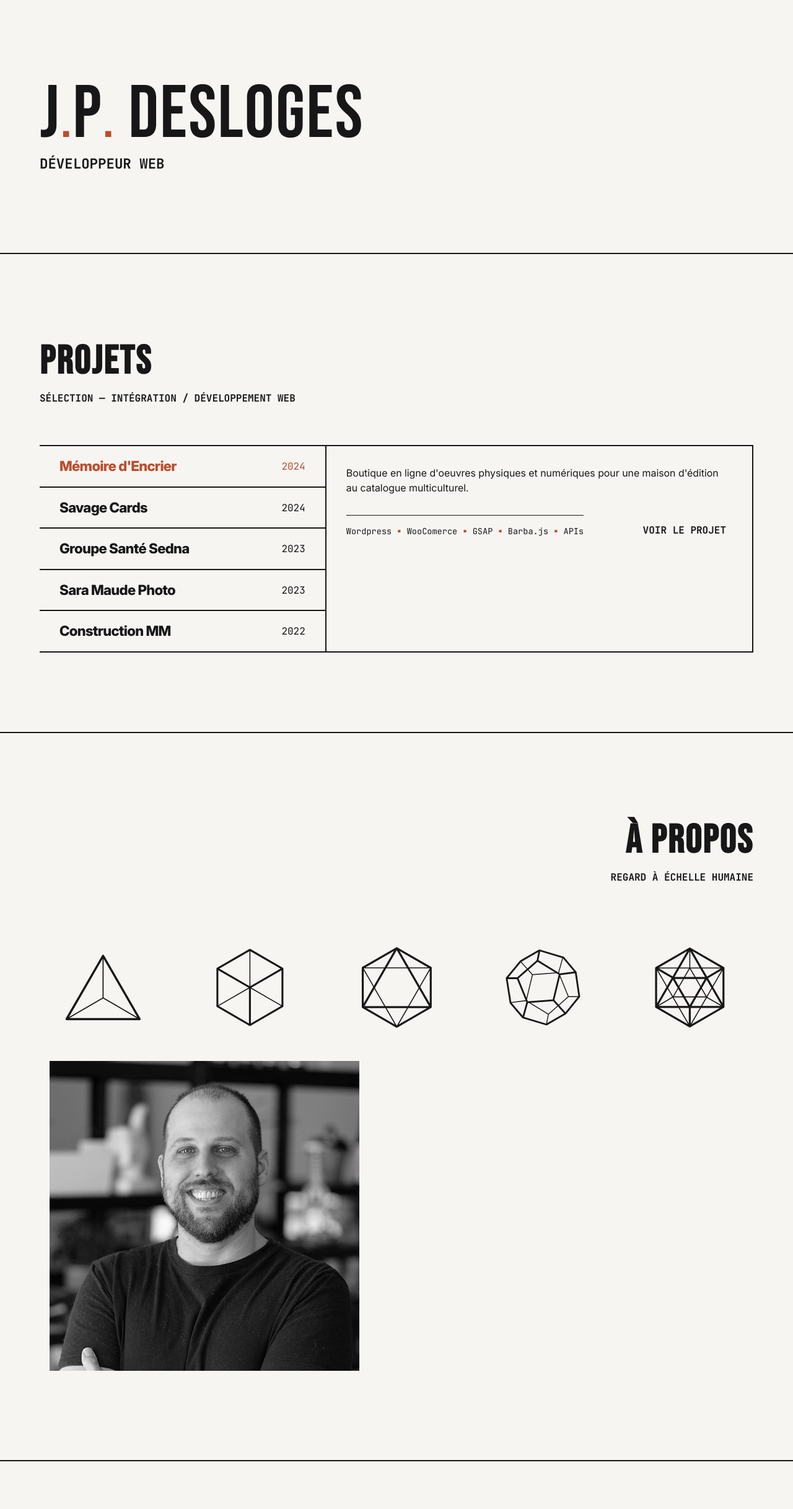
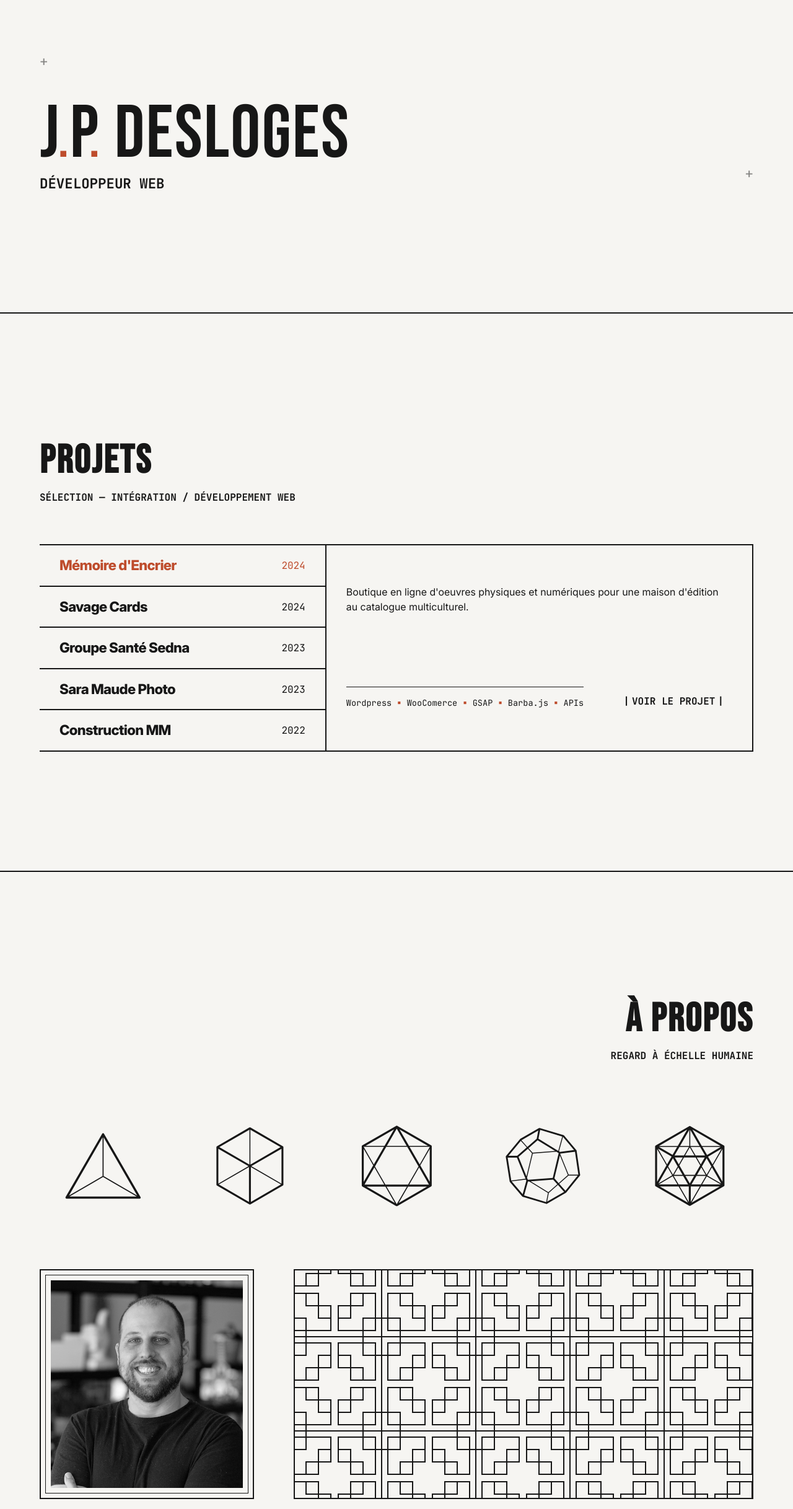
Before and after one commit to jp-desl/portfolio, a website built with Vite: page index.html in a window 1280 px wide. Shown: the part 125-2560 px from the top of the page at 62% size. Built offline with nearby package versions, Linux system fonts and the light colour scheme.

Commit message:
Overall responsive

```diff
--- a/index.html
+++ b/index.html
@@ -13,11 +13,14 @@
       <!-- Hero -->
       <section class="o-section c-hero">
         <div class="o-container">
+          <span class="c-mark c-mark--tl">+</span>
 
           <div class="c-hero__title">
           </div>
           <div class="c-hero__subtitle">Développeur web</div>
+          <span class="c-mark c-mark--br">+</span>
         </div>
+
       </section>
 
       <!-- Projects -->
@@ -179,8 +182,22 @@
             <div class="c-about__grid-item c-icon__container --icosa"></div>
 
           </div>
-          <div class="c-about__grid-item">
-            <img src="./src/assets/img/jpd-portrait_500x.png" alt="Portrait JP Desloges">
+          <div class="c-about__display">
+            <div class="o-media__container">
+              <img src="./src/assets/img/jpd-portrait_500x.png" alt="Portrait JP Desloges">
+            </div>
+
+            <div class="c-about__faq">
+              <div class="c-card">
+                <div class="c-card__face c-card__face--front">
+                </div>
+                <div class="c-card__face c-card__face--back">
+                    <h4 class="c-card__fact-key"></h4>
+                    <div class="c-card__fact-value"></div>
+                </div>
+              </div>
+            </div>
+
           </div>
 
 
@@ -190,12 +207,18 @@
 
       <section class="o-section c-contact">
         <div class="o-container">
-          <header class="o-section__header">
+          <header class="o-section__header --centered">
             <h2 class="o-section__title">Contact</h2>
             <p class="o-section__subtitle">
-              Pour commencer + continuer la discussion
+              Pour continuer la discussion
             </p>
           </header>
+
+          <div class="c-contact__links">
+            <a class="c-cta" href="www.linkedin.com/in/jean-philippe-desloges-2a7b8b23">LinkedIn</a>
+            <a class="c-cta" href="mailto:jp.desloges@gmail.com">Courriel</a>
+            <a class="c-cta" href="https://github.com/jp-desl">Github</a>
+          </div>
         </div>
       </section>
 
--- /dev/null
+++ b/src/css/components/contact.css
@@ -0,0 +1,32 @@
+
+.o-section.c-contact {
+  padding-bottom: var(--space-6);
+}
+
+.c-contact__links {
+  display: flex;
+  gap: var(--space-4);
+  justify-content: center;
+}
+
+.c-contact__links .c-cta {
+  font-size: var(--fs-lg);
+  white-space: nowrap;
+}
+
+@media screen and (max-width: 767px) {
+
+  .o-section.c-contact {
+    padding-left: var(--space-4);
+    padding-right: var(--space-4);
+  }
+
+  .c-contact__links {
+    gap: var(--space-3);
+  }
+  .c-contact__links .c-cta {
+    font-size: calc(var(--fs-lg) * 0.75)
+
+  }
+
+}
--- a/src/css/components/cta.css
+++ b/src/css/components/cta.css
@@ -11,9 +11,26 @@
   margin-top: var(--space-2);
   width: fit-content;
   border-right: 2px solid transparent;
+  transition: var(--trans-main);
 
 }
 
+.c-cta::before,
+.c-cta::after {
+  content: '|';
+  display: inline-block;
+  padding: var(--space-1);
+  transition: var(--trans-main);
+}
+.c-cta::after {
+  content: '|'
+}
 .c-cta:hover {
   color: var(--color-rust);
+  &::before {
+    content: '';
+  }
+  &::after {
+    content: '|>';
+  }
 }
--- a/src/css/components/hero.css
+++ b/src/css/components/hero.css
@@ -7,17 +7,30 @@
   }
 
   .c-hero__title {
-    padding-top: var(--space-7);
+    padding-top: var(--space-6);
     font-family: var(--font-display);
     font-size: var(--fs-xxl);
     line-height: 0.9em;
     letter-spacing: 0.02em;
     margin: auto;
+    min-height: 1em;
+  }
+
+  .c-hero__title::after {
+    content: "J";
+    visibility: hidden;
+    white-space: nowrap;
+    pointer-events: none;
+    height: 100%;
   }
 
   .c-hero__title-accent {
     color: var(--color-rust);
     font-size: calc(var(--fs-xxl) * 0.75);
+    margin-left: -0.05em;
+  }
+  .c-hero__title-accent:last-of-type {
+    margin-left: -0.2em;
   }
 
   .c-hero__subtitle {
--- a/src/css/components/projects.css
+++ b/src/css/components/projects.css
@@ -87,12 +87,6 @@
   }
 }
 
-/* .c-project__role {
-  padding-bottom: var(--space-2);
-  border-bottom: var(--rule-thin);
-  font-weight: bold;
-} */
-
 .c-project__tags {
   border-top: var(--rule-thin);
   font-family: var(--font-mono);
@@ -109,10 +103,41 @@
   display: flex;
   flex-direction:column;
 
-  /* justify-content: space-between; */
-  gap: var(--space-4);
-  padding: var(--space-4);
+  justify-content: space-between;
+  padding: var(--space-5) var(--space-4) ;
 
-  /* min-height: 100%; */
-  /* max-height: fit-content; */
+  min-height: 100%;
 }
+
+/* Tablet */
+@media screen and (max-width: 1023px) {
+  .c-projects__showcase {
+    flex-direction: column;
+    gap: var(--space-5);
+  }
+
+  .c-projects__list {
+    width: 100%;
+  }
+
+  .c-projects__description {
+    width: 100%;
+  }
+
+  .c-project__details {
+    padding: var(--space-4);
+    gap: var(--space-4)
+  }
+
+  .c-project__details .c-cta {
+    margin-top: var(--space-4)
+  }
+}
+
+/* Phone */
+@media screen and (max-width: 767px) {
+  .c-project__details {
+    padding: var(--space-4);
+    gap: var(--space-3);
+  }
+}
--- a/src/js/hero.js
+++ b/src/js/hero.js
@@ -2,7 +2,10 @@ import gsap from "gsap";
 
 document.addEventListener("DOMContentLoaded", function () {
 
-  const tl = gsap.timeline({ defaults: { ease: "power2.out" } });
+  const tl = gsap.timeline({
+    delay: 0.9,
+    defaults: { ease: "power2.out" }
+  });
 
   tl
     .set(".c-hero__title", { text: "" })
@@ -10,8 +13,10 @@ document.addEventListener("DOMContentLoaded", function () {
     // Quick typing of the first version
     .to(".c-hero__title", {
       duration: 0.9,      // slightly faster
-      text: "JEAN-PHI",
-      delimiter: "",
+      text: {
+        value: "JEAN-PHI",
+        delimiter: ""
+      },
       ease: "power1.out"
     })
 
--- a/src/styles.css
+++ b/src/styles.css
@@ -4,6 +4,7 @@
 @import './css/components/hero.css';
 @import './css/components/projects.css';
 @import './css/components/about.css';
+@import './css/components/contact.css';
 
 :root {
 
@@ -30,29 +31,20 @@
   --rule-bold: 2px solid var(--color-ink);
 
   /* ---- Spacing */
-  /* micro / rules */
-  --space-1: 0.25rem;  /* 4px  */
-  --space-2: 0.5rem;   /* 8px  */
+  --space-1: 0.25rem;
+  --space-2: 0.5rem;
 
-  /* body rhythm */
-  --space-3: 1rem;     /* 16px */
-  --space-4: 2rem;     /* 32px */
+  --space-3: 1rem;
+  --space-4: 2rem;
 
-  /* poster spacing */
-  --space-5: 4rem;     /* 64px */
-  --space-6: 6rem;     /* 96px */
-  --space-7: 8rem;     /* 128px */
+  --space-5: 4rem;
+  --space-6: 6rem;
+  --space-7: 12rem;
 
 
   /* Transitions */
   --trans-main: 110ms linear;
   --trans-quick: 85ms linear;
-
-  /* Responsive */
-
-  /*
-    768, 1024
-  */
 
   /*
   —
@@ -68,6 +60,17 @@
 ⤴
 */
 
+}
+
+@media screen and (max-width: 1023px) {
+  /* :root {
+    --fs-xxl: 6rem;
+  } */
+}
+@media screen and (max-width: 767px) {
+  :root {
+    --fs-xxl: 5rem;
+  }
 }
 
 /* ==================================
@@ -88,7 +91,7 @@ html {
   background: var(--color-paper);
   color: var(--color-ink);
 
-  font-size: 16px;
+  font-size: var(--fs-md);
 }
 
 ::selection {
@@ -156,8 +159,13 @@ button {
 .o-section__header {
   margin-bottom: var(--space-5);
 }
+
 .o-section__header.--flipped {
   text-align: right;
+}
+
+.o-section__header.--centered {
+  text-align: center;
 }
 
 .o-section__title {
@@ -196,22 +204,29 @@ button {
   letter-spacing: 0.12em;
 }
 
+.o-media__container {
+  padding: var(--space-3);
+  border: var(--rule-bold);
+  outline: var(--rule-thin);
+  outline-offset: -10px;
+}
+.o-media__container img {
+  width: 100%;
+  max-width: 100%;
+  min-width: 0;
+  height: auto;
+  display: block;
+}
 
 
-/* .c-project__cta::before,
-.c-project__cta::after {
-  content: '|';
-  padding: var(--space-1);
+.c-mark {
+  position: absolute;
+  font-family: var(--font-mono);
+  font-size: var(--fs-lg);
+  opacity: 0.5;
 }
-.c-project__cta::after {
-  content: '|'
-}
-.c-project__cta:hover {
-  color: var(--color-rust);
-  &::before {
-    content: '';
-  }
-  &::after {
-    content: '|>';
-  }
-} */
+
+.c-mark--tl { top: 1rem; left: 0; }
+.c-mark--tr { top: 1rem; right: 1rem; }
+.c-mark--bl { bottom: 1rem; left: 1rem; }
+.c-mark--br { bottom: 1rem; right: 0; }
```
